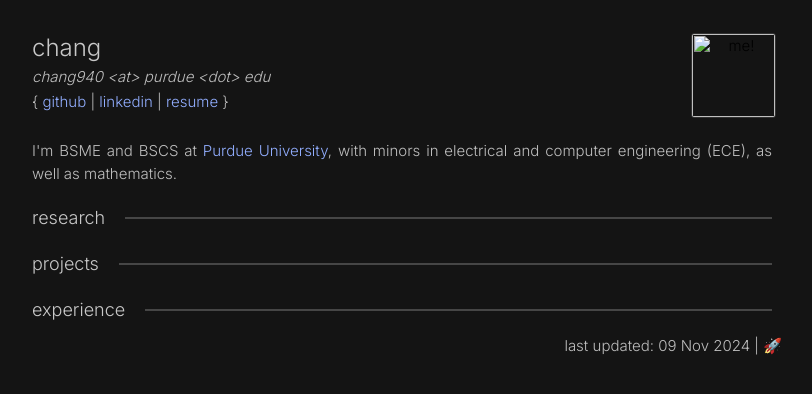
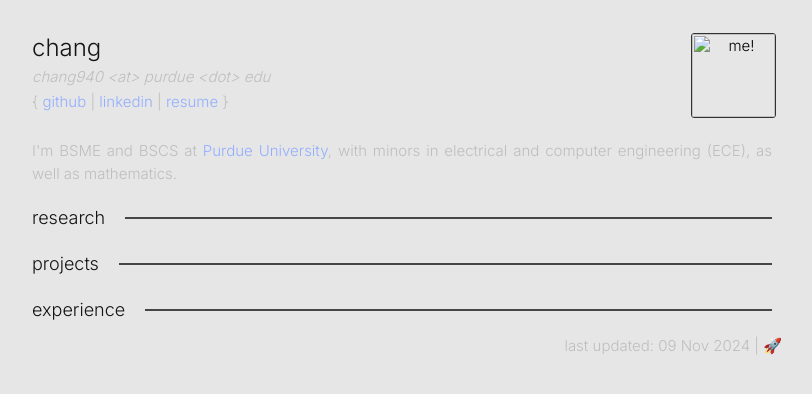
Before and after one commit to vindou/vindou, a Jekyll site: the page built from index.html, in a window 1280 px wide. Shown: the top 394 px of the page, without its empty margins (238-1050 px from the left). Built offline with Jekyll 4.4.1, drawn with Linux system fonts in a browser that asks for light colours.

Commit message:
Update index.css

```diff
--- a/css/index.css
+++ b/css/index.css
@@ -12,8 +12,8 @@
   padding: 0;
   font-family: 'Inter', serif;
   font-weight: 300;
-  background-color: rgb(20, 20, 20);
-  color: rgb(200, 200, 200);
+  background-color: rgb(230, 230, 230);
+  color: rgb(20, 20, 20);
 }
 
 button {
@@ -24,8 +24,9 @@
 }
 
 .light {
-  background-color: rgb(230, 230, 230);
-  color: rgb(20, 20, 20);
+  background-color: rgb(20, 20, 20);
+  color: rgb(200, 200, 200);
+
 }
 
 h1 {
```
